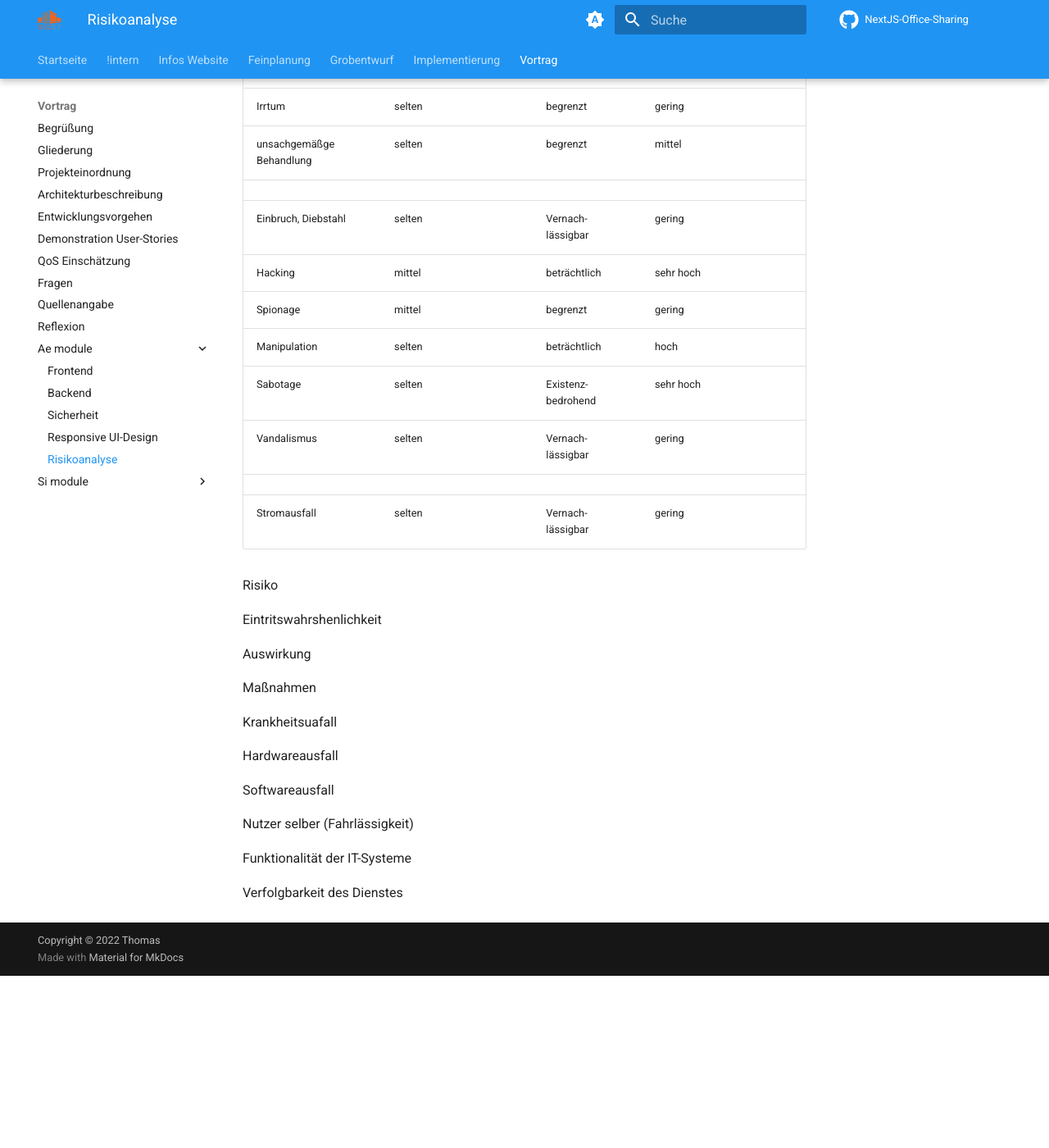
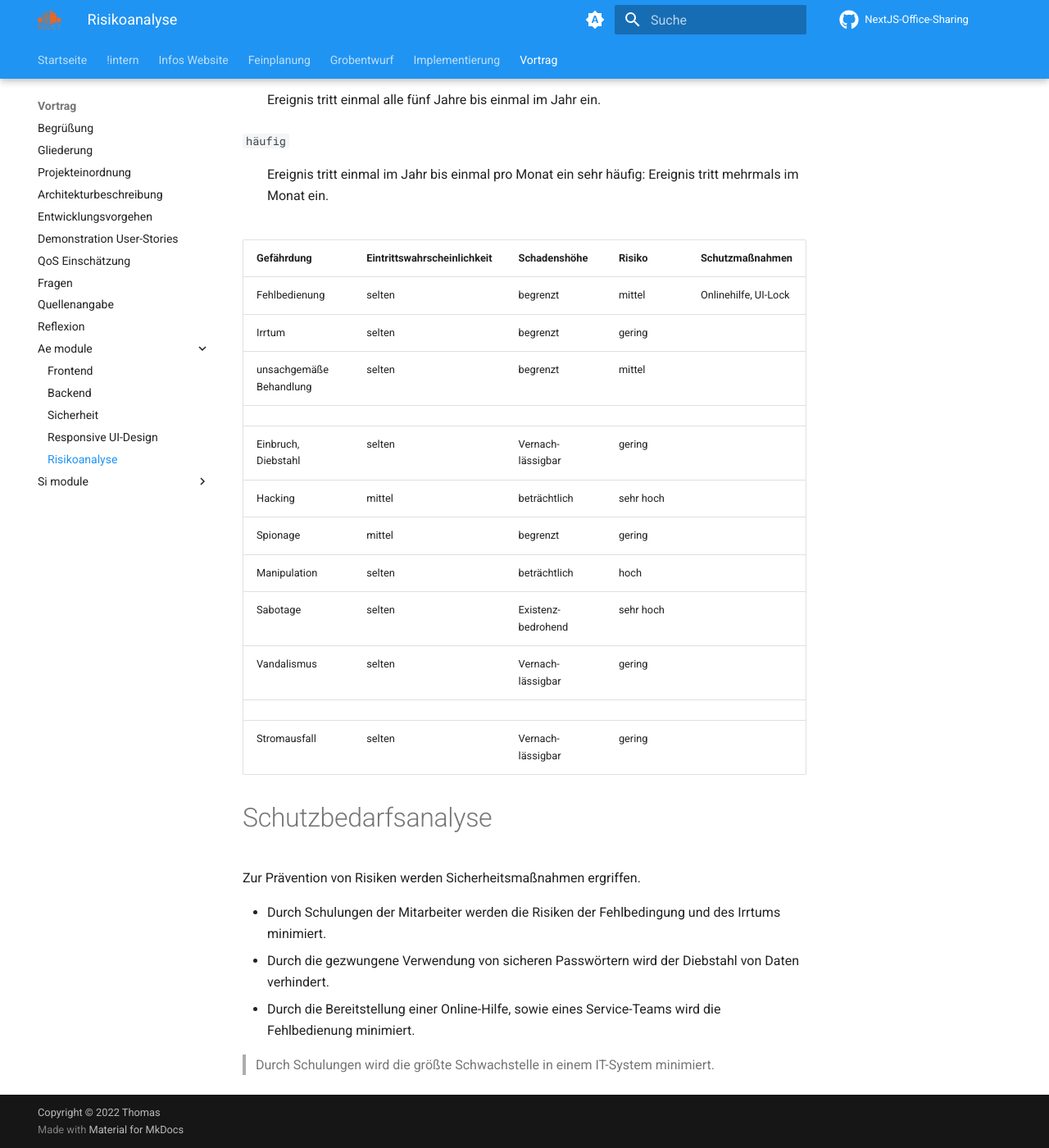
Before and after one commit to gz-bad-erzland-p2/Dokumentation, an MkDocs documentation site: the page built from docs/vortrag/ae-module/05_risikoanalyse.md, in a window 1280 px wide and 1400 px high, scrolled down 583 px. Shown: the whole window at 82% size. Built offline with MkDocs 1.6.1 and Material for MkDocs 9.7.7, drawn with Linux system fonts in a browser that asks for light colours; comment, search, counter and statistics services are not loaded; before the commit the page ends 1773 px from its top, so only the background shows below that; some of the changed text lies outside the part shown.

Commit message:
Add Risikoanalyse

````diff
--- a/docs/vortrag/ae-module/05_risikoanalyse.md
+++ b/docs/vortrag/ae-module/05_risikoanalyse.md
@@ -1,4 +1,17 @@
 # Risikoanalyse
+
+Um den Schutzbedarf zu beurteilen, wird eine Schwachstellenanalyse durchgeführt. Dazu erfolgt die
+Auswahl von Gefährdungsfaktoren zu höherer Gewalt, Fahrlässigkeit, Vorsatz, technischem Versagen
+oder organisatorischen Mängeln. Anschließend wird die Eintrittswahrscheinlichkeit zu den
+Gefährdungssituationen bestimmt sowie die Höhe des möglichen Schadens.
+
+
+!!! note "Schwachstellen in einem IT-System"
+    ``` mermaid
+    graph LR
+      A[Benuzter] --> B[Anwendungssystem];
+      B <-->|Datenübertragung| C[Backend];
+    ```
 
 === "Eintrittswahrscheinlichkeit"
     `selten`
@@ -45,40 +58,29 @@
     der Praxis werden sehr hohe Risiken selten akzeptiert.
 
 
-| **Gefährdung**           | **Eintrittswahrscheinlichkeit** | **Schadenshöhe**   | **Risiko** | **Schutzziele** |
-|--------------------------|---------------------------------|--------------------|------------|-----------------|
-| Fehlbedinung             | selten                          | begrenzt           | mittel     |                 |
-| Irrtum                   | selten                          | begrenzt           | gering     |                 |
-| unsachgemäßge Behandlung | selten                          | begrenzt           | mittel     |                 |
-|                          |                                 |                    |            |                 |
-| Einbruch, Diebstahl      | selten                          | Vernach-lässigbar  | gering     |                 |
-| Hacking                  | mittel                          | beträchtlich       | sehr hoch  |                 |
-| Spionage                 | mittel                          | begrenzt           | gering     |                 |
-| Manipulation             | selten                          | beträchtlich       | hoch       |                 |
-| Sabotage                 | selten                          | Existenz-bedrohend | sehr hoch  |                 |
-| Vandalismus              | selten                          | Vernach-lässigbar  | gering     |                 |
-|                          |                                 |                    |            |                 |
-| Stromausfall             | selten                          | Vernach-lässigbar  | gering     |
+| **Gefährdung**          | **Eintrittswahrscheinlichkeit** | **Schadenshöhe**   | **Risiko** | **Schutzmaßnahmen**  |
+|-------------------------|---------------------------------|--------------------|------------|----------------------|
+| Fehlbedienung           | selten                          | begrenzt           | mittel     | Onlinehilfe, UI-Lock |
+| Irrtum                  | selten                          | begrenzt           | gering     |                      |
+| unsachgemäße Behandlung | selten                          | begrenzt           | mittel     |                      |
+|                         |                                 |                    |            |                      |
+| Einbruch, Diebstahl     | selten                          | Vernach-lässigbar  | gering     |                      |
+| Hacking                 | mittel                          | beträchtlich       | sehr hoch  |                      |
+| Spionage                | mittel                          | begrenzt           | gering     |                      |
+| Manipulation            | selten                          | beträchtlich       | hoch       |                      |
+| Sabotage                | selten                          | Existenz-bedrohend | sehr hoch  |                      |
+| Vandalismus             | selten                          | Vernach-lässigbar  | gering     |                      |
+|                         |                                 |                    |            |                      |
+| Stromausfall            | selten                          | Vernach-lässigbar  | gering     |
 
 
+# Schutzbedarfsanalyse
 
+Zur Prävention von Risiken werden Sicherheitsmaßnahmen ergriffen.
 
-Risiko
+- Durch Schulungen der Mitarbeiter werden die Risiken der Fehlbedingung und des Irrtums minimiert.
+- Durch die gezwungene Verwendung von sicheren Passwörtern wird der Diebstahl von Daten verhindert.
+- Durch die Bereitstellung einer Online-Hilfe, sowie eines Service-Teams wird die Fehlbedienung
+  minimiert.
 
-Eintritswahrshenlichkeit
-
-Auswirkung
-
-Maßnahmen
-
-Krankheitsuafall
-
-Hardwareausfall
-
-Softwareausfall
-
-Nutzer selber (Fahrlässigkeit)
-
-Funktionalität der IT-Systeme
-
-Verfolgbarkeit des Dienstes
+> Durch Schulungen wird die größte Schwachstelle in einem IT-System minimiert.
--- a/mkdocs.yml
+++ b/mkdocs.yml
@@ -138,3 +138,4 @@ markdown_extensions:
   - pymdownx.superfences
   - pymdownx.tabbed:
       alternate_style: true
+  - md_in_html
````
Also changed, not shown: docs/vortrag/ae-module/03_sicherheit.md (+6 -1 lines).
